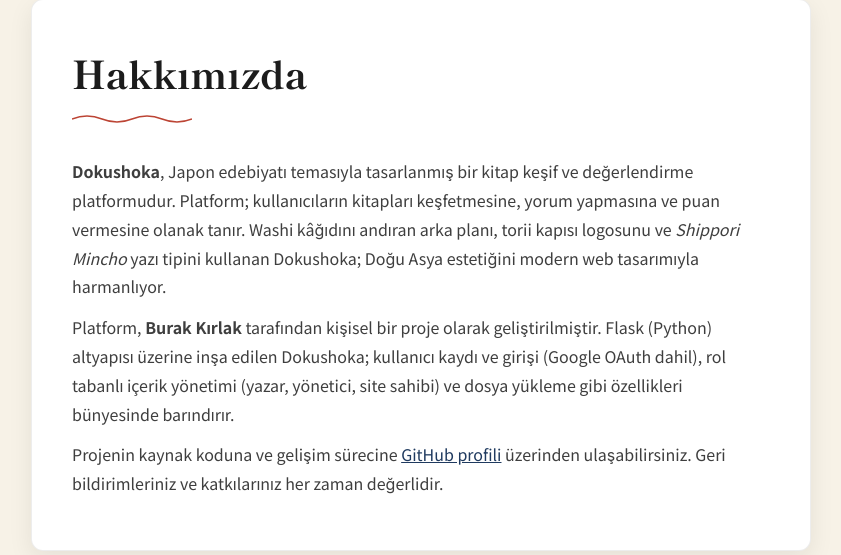
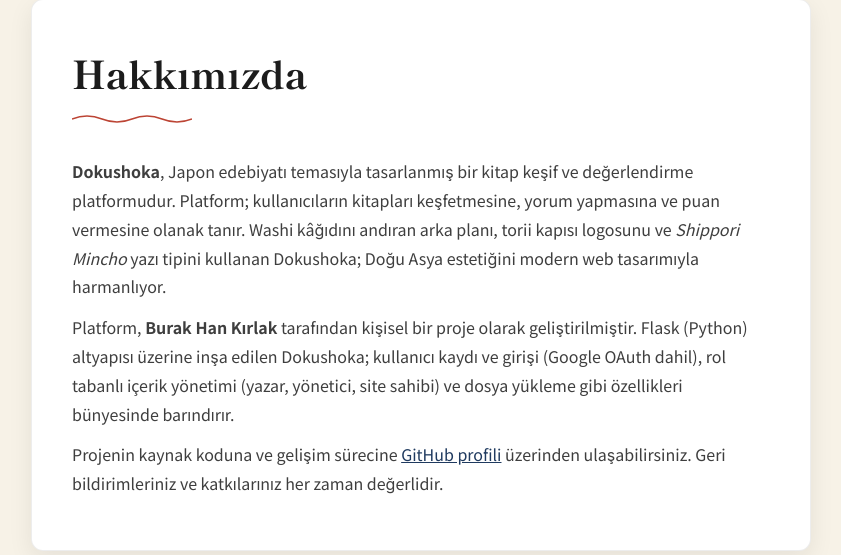
Before and after one commit to BurakKIRLAK/dokushoka, a Flask app: page /hakkimizda in a window 1280 px wide. Shown: the part 145-700 px from the top of the page, without its empty margins (219-1060 px from the left). Run offline with Flask 3, Linux system fonts and the light colour scheme.

Commit message:
Update hakkimizda.html

```diff
--- a/templates/hakkimizda.html
+++ b/templates/hakkimizda.html
@@ -19,7 +19,7 @@
     </p>
 
     <p>
-      Platform, <strong>Burak Kırlak</strong> tarafından kişisel bir proje olarak geliştirilmiştir. Flask (Python)
+      Platform, <strong>Burak Han Kırlak</strong> tarafından kişisel bir proje olarak geliştirilmiştir. Flask (Python)
       altyapısı üzerine inşa edilen Dokushoka; kullanıcı kaydı ve girişi (Google OAuth dahil), rol tabanlı içerik
       yönetimi (yazar, yönetici, site sahibi) ve dosya yükleme gibi özellikleri bünyesinde barındırır.
     </p>
```
